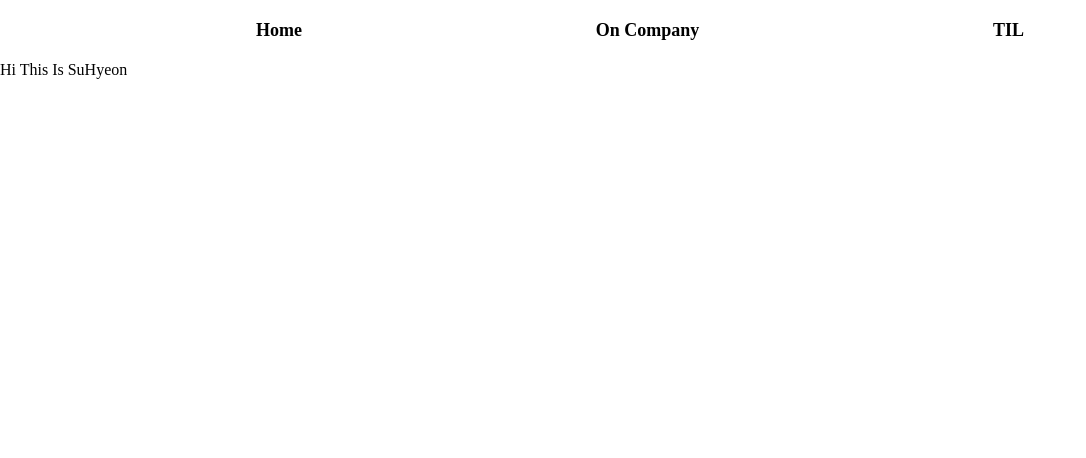
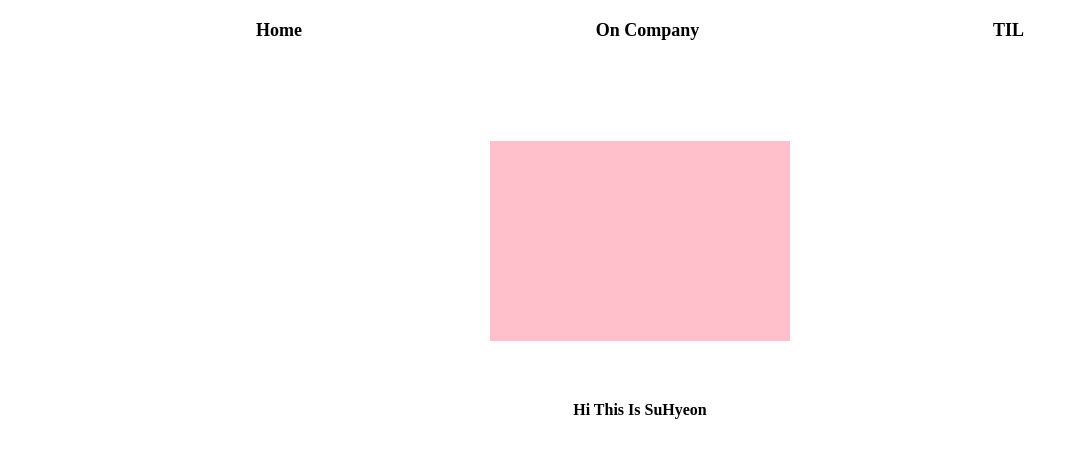
Before and after one commit to honeyhyoni/honey, a React (Create React App) app: page / in a window 1280 px wide. Shown: the top 458 px of the page, without its empty margins (0-1086 px from the left). Built offline with nearby package versions, Linux system fonts and the light colour scheme.

Commit message:
:art: animation

```diff
--- a/package.json
+++ b/package.json
@@ -16,6 +16,7 @@
     "react-redux": "^7.2.4",
     "react-router-dom": "^5.2.0",
     "react-scripts": "4.0.3",
+    "react-spring": "^9.2.4",
     "redux": "^4.1.0",
     "web-vitals": "^1.0.1"
   },
--- a/src/Layouts/Index/styles.ts
+++ b/src/Layouts/Index/styles.ts
@@ -3,7 +3,8 @@ import styled from '@emotion/styled';
 export const LayoutsStyled = styled.div`
   @media screen and (hover: none) and (pointer: coarse) {
   }
-
+  width: 100vw;
+  height: 100vh;
 `;
 
 export const HeaderStyled = styled.div`
--- a/src/Pages/Main/App.tsx
+++ b/src/Pages/Main/App.tsx
@@ -1,10 +1,39 @@
 import React from 'react';
+import { useSpring, animated } from 'react-spring';
 import { AppStyled } from './styles';
 
-const App = (): JSX.Element => (
-  <AppStyled>
-    <div>Hi This Is SuHyeon</div>
-  </AppStyled>
-);
+const App = (): JSX.Element => {
+  const imgProps = useSpring({
+    from: { opacity: 0 },
+    config: { duration: 2000 },
+    loop: {
+      opacity: 1,
+    },
+  });
+  const prProps = useSpring({
+    from: { y: -50 },
+    config: { duration: 1500 },
+    loop: {
+      y: -20,
+    },
+  });
+
+  return (
+    <AppStyled>
+      <div className='main-content'>
+        <animated.span
+          className='main-img'
+          style={imgProps}
+        />
+        <animated.h4
+          className='main-title'
+          style={prProps}
+        >
+          Hi This Is SuHyeon
+        </animated.h4>
+      </div>
+    </AppStyled>
+  );
+};
 
 export default App;
--- a/src/Pages/Main/styles.ts
+++ b/src/Pages/Main/styles.ts
@@ -1,5 +1,29 @@
 import styled from '@emotion/styled';
 
 export const AppStyled = styled.div`
+  @media screen and (hover: none) and (pointer: coarse) {
+
+  }
+
+  display: block;
+
+  .main-content {
     display: block;
+
+    text-align: center;
+  }
+
+  .main-img {
+    display: block;
+    width: 300px;
+    height: 200px;
+    margin: 10vh auto;
+
+    background-color: pink;
+  }
+
+
+  .main-title {
+    display: block;
+  }
 `;
```
Also changed, not shown: 2 other files (tests, documents, lock files or other folders).
